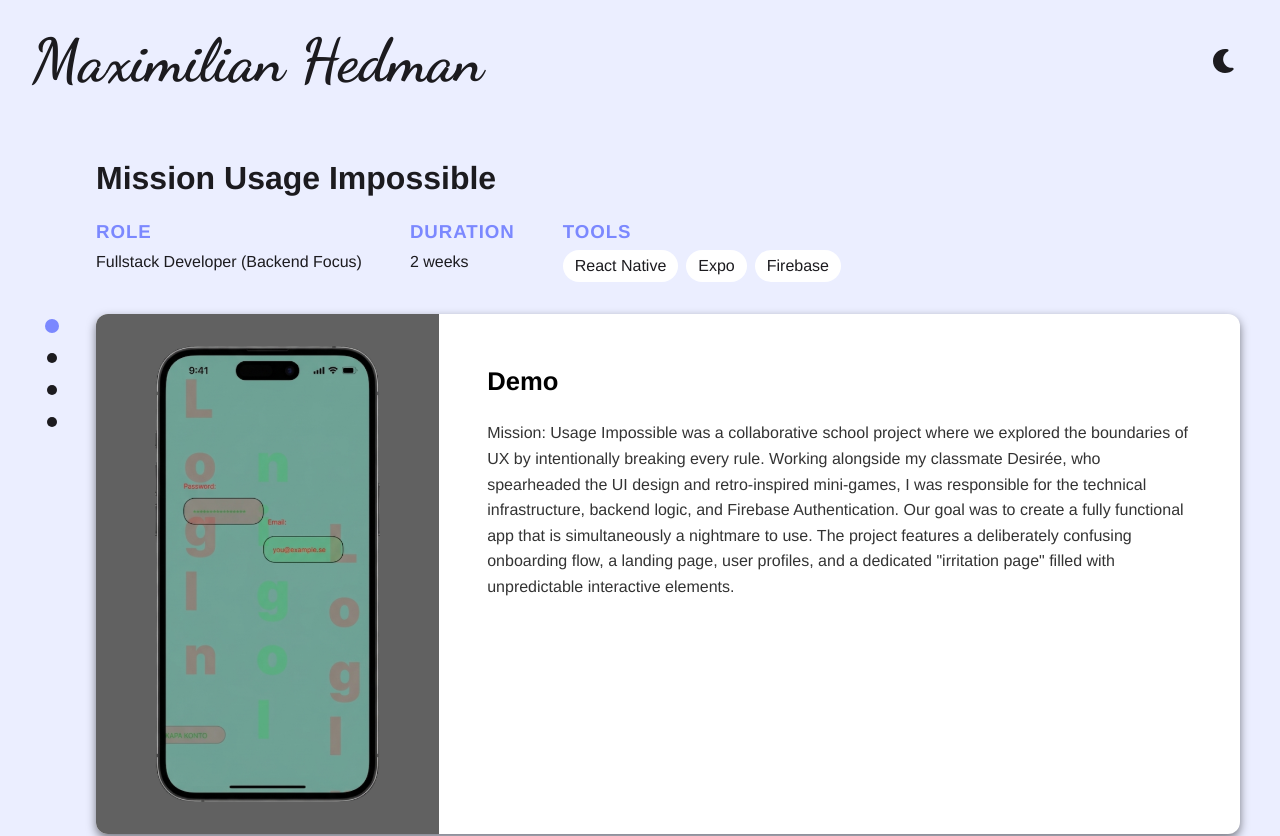
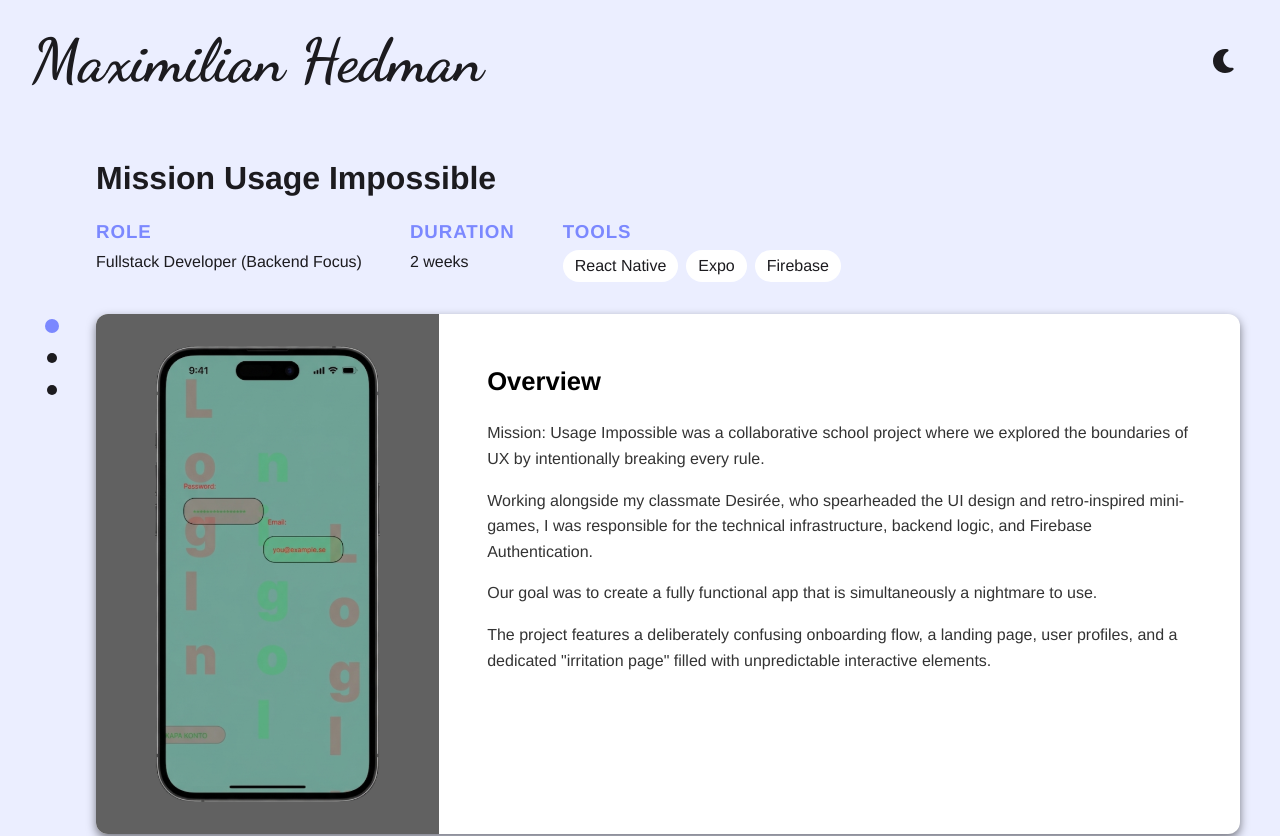
Before and after one commit to Antarcticz/Portfolio, a React (Vite) app: page /project/mission-usage-impossible in a window 1280 px wide. Shown: the top 836 px of the page. Built offline with nearby package versions, Linux system fonts and the light colour scheme.

Commit message:
DONE: Line break for slide description text. ONGOING: Insert Figma prototype in ProjectDetails

```diff
--- a/src/data/projectData.js
+++ b/src/data/projectData.js
@@ -31,13 +31,15 @@
         tools: [`React Native`, `Expo`, `Firebase`],
         imageShowcase: frontend_MUI_Showcase,
         imageDetails: [frontend_MUI_Login, frontend_MUI_Register, frontend_MUI_Flappy, frontend_MUI_Snake, frontend_MUI_XP, frontend_MUI_Pages],
+        figmaEmbed: null,
+        demo: `<Instert demo description here>`,
         link: 'https://mission-usage-impossible.netlify.app/',
-        overview: `Mission: Usage Impossible was a collaborative school project where we explored the boundaries of UX by intentionally breaking every rule. Working alongside my classmate Desirée, who spearheaded the UI design and retro-inspired mini-games, I was responsible for the technical infrastructure, backend logic, and Firebase Authentication. Our goal was to create a fully functional app that is simultaneously a nightmare to use. The project features a deliberately confusing onboarding flow, a landing page, user profiles, and a dedicated "irritation page" filled with unpredictable interactive elements.`,
-        problem: 'oawjeöofja woefj öaowe jöoajweöo jaöoweijfö oaijweöofij aöowejföoai jweöofija öwoeijföoai jweöfoijawöe oijfaöowiejf öoiajweöofija öowiejföoai jweoifjaöwo eijföoaiwjeföoij awöoejf öoaiwjeföoiajweö oifjöaoweijf öoaijweöfoi jaöwoiejföoaijweöofi jaöowiejfö oiajweöofi jaöwoeijföoaiw jeöofijawöoeifj öoaiwjeföo iajweöoifj aöoiwjeföoia jweoifjaö owiejföoaijwe ofijawöoeifj oaijweöf oijawöoefjoij',
-        research: 'oawjeöofja woefj öaowe jöoajweöo jaöoweijfö oaijweöofij aöowejföoai jweöofija öwoeijföoai jweöfoijawöe oijfaöowiejf öoiajweöofija öowiejföoai jweoifjaöwo eijföoaiwjeföoij awöoejf öoaiwjeföoiajweö oifjöaoweijf öoaijweöfoi jaöwoiejföoaijweöofi jaöowiejfö oiajweöofi jaöwoeijföoaiw jeöofijawöoeifj öoaiwjeföo iajweöoifj aöoiwjeföoia jweoifjaö owiejföoaijwe ofijawöoeifj oaijweöf oijawöoefjoij',
-        design: `While the UI was designed to be chaotic-featuring moving buttons, inconsistent contrasts, and Windows 95-inspired frustration. I focused on ensuring the underlying architecture was clean and modular. I implemented Firebase Authentication to handle user sessions amidst the chaos. A key challenge was supporting the "frustrating" logic (like unpredictable interactions) with stable code. While Desirée integrated playful elements like Snake and Flappy Bird clones, I ensured that despite the poor user experience, the app remained technically robust and fully functional.`,
-        outcome: 'oawjeöofja woefj öaowe jöoajweöo jaöoweijfö oaijweöofij aöowejföoai jweöofija öwoeijföoai jweöfoijawöe oijfaöowiejf öoiajweöofija öowiejföoai jweoifjaöwo eijföoaiwjeföoij awöoejf öoaiwjeföoiajweö oifjöaoweijf öoaijweöfoi jaöwoiejföoaijweöofi jaöowiejfö oiajweöofi jaöwoeijföoaiw jeöofijawöoeifj öoaiwjeföo iajweöoifj aöoiwjeföoia jweoifjaö owiejföoaijwe ofijawöoeifj oaijweöf oijawöoefjoij',
-        reflection: `This project was a unique exercise in "reverse-engineering" a good experience. It forced me to think deeply about how essential backend stability is, even when the frontend is intentionally designed to fail the user. Collaborating with Desirée was a fantastic lesson in team synergy. By leaning into our complementary strengths, her creative eye for playful, annoying interactions and my focus on backend logic and state management. We were able to build a project that is both technically organized and gloriously frustrating to navigate.`,
+        overview: `Mission: Usage Impossible was a collaborative school project where we explored the boundaries of UX by intentionally breaking every rule.\n\nWorking alongside my classmate Desirée, who spearheaded the UI design and retro-inspired mini-games, I was responsible for the technical infrastructure, backend logic, and Firebase Authentication.\n\nOur goal was to create a fully functional app that is simultaneously a nightmare to use.\n\nThe project features a deliberately confusing onboarding flow, a landing page, user profiles, and a dedicated "irritation page" filled with unpredictable interactive elements.`,
+        design: `While the UI was designed to be chaotic-featuring moving buttons, inconsistent contrasts, and Windows 95-inspired frustration. I focused on ensuring the underlying architecture was clean and modular.\n\nI implemented Firebase Authentication to handle user sessions amidst the chaos. A key challenge was supporting the "frustrating" logic (like unpredictable interactions) with stable code.\n\nWhile Desirée integrated playful elements like Snake and Flappy Bird clones, I ensured that despite the poor user experience, the app remained technically robust and fully functional.`,
+        reflection: `This project was a unique exercise in "reverse-engineering" a good experience. It forced me to think deeply about how essential backend stability is, even when the frontend is intentionally designed to fail the user.\n\nCollaborating with Desirée was a fantastic lesson in team synergy. By leaning into our complementary strengths, her creative eye for playful, annoying interactions and my focus on backend logic and state management.\n\nWe were able to build a project that is both technically organized and gloriously frustrating to navigate.`,
+        problem: null,
+        research: null,
+        outcome: null,
         workInProgress: bob,
     },
     {
@@ -51,7 +53,9 @@
         tools: null,
         imageShowcase: null,
         imageDetails: null,
+        figmaEmbed: 'https://embed.figma.com/proto/yYdzTYlrWGMftGaBSalEGl/OrganAise--Copy-?node-id=8550-162303&scaling=scale-down&content-scaling=fixed&page-id=8550%3A147259&starting-point-node-id=8550%3A162303&hide-ui=1&embed-host=share',
         link: null,
+        demo: `<Instert demo description here>`,
         overview: 'oawjeöofja woefj öaowe jöoajweöo jaöoweijfö oaijweöofij aöowejföoai jweöofija öwoeijföoai jweöfoijawöe oijfaöowiejf öoiajweöofija öowiejföoai jweoifjaöwo eijföoaiwjeföoij awöoejf öoaiwjeföoiajweö oifjöaoweijf öoaijweöfoi jaöwoiejföoaijweöofi jaöowiejfö oiajweöofi jaöwoeijföoaiw jeöofijawöoeifj öoaiwjeföo iajweöoifj aöoiwjeföoia jweoifjaö owiejföoaijwe ofijawöoeifj oaijweöf oijawöoefjoij',
         problem: 'oawjeöofja woefj öaowe jöoajweöo jaöoweijfö oaijweöofij aöowejföoai jweöofija öwoeijföoai jweöfoijawöe oijfaöowiejf öoiajweöofija öowiejföoai jweoifjaöwo eijföoaiwjeföoij awöoejf öoaiwjeföoiajweö oifjöaoweijf öoaijweöfoi jaöwoiejföoaijweöofi jaöowiejfö oiajweöofi jaöwoeijföoaiw jeöofijawöoeifj öoaiwjeföo iajweöoifj aöoiwjeföoia jweoifjaö owiejföoaijwe ofijawöoeifj oaijweöf oijawöoefjoij',
         research: 'oawjeöofja woefj öaowe jöoajweöo jaöoweijfö oaijweöofij aöowejföoai jweöofija öwoeijföoai jweöfoijawöe oijfaöowiejf öoiajweöofija öowiejföoai jweoifjaöwo eijföoaiwjeföoij awöoejf öoaiwjeföoiajweö oifjöaoweijf öoaijweöfoi jaöwoiejföoaijweöofi jaöowiejfö oiajweöofi jaöwoeijföoaiw jeöofijawöoeifj öoaiwjeföo iajweöoifj aöoiwjeföoia jweoifjaö owiejföoaijwe ofijawöoeifj oaijweöf oijawöoefjoij',
@@ -71,7 +75,9 @@
         tools: null,
         imageShowcase: null,
         imageDetails: null,
+        figmaEmbed: null,
         link: 'https://solenia.maximilian-hedman.workers.dev/',
+        demo: `<Instert demo description here>`,
         overview: 'oawjeöofja woefj öaowe jöoajweöo jaöoweijfö oaijweöofij aöowejföoai jweöofija öwoeijföoai jweöfoijawöe oijfaöowiejf öoiajweöofija öowiejföoai jweoifjaöwo eijföoaiwjeföoij awöoejf öoaiwjeföoiajweö oifjöaoweijf öoaijweöfoi jaöwoiejföoaijweöofi jaöowiejfö oiajweöofi jaöwoeijföoaiw jeöofijawöoeifj öoaiwjeföo iajweöoifj aöoiwjeföoia jweoifjaö owiejföoaijwe ofijawöoeifj oaijweöf oijawöoefjoij',
         problem: 'oawjeöofja woefj öaowe jöoajweöo jaöoweijfö oaijweöofij aöowejföoai jweöofija öwoeijföoai jweöfoijawöe oijfaöowiejf öoiajweöofija öowiejföoai jweoifjaöwo eijföoaiwjeföoij awöoejf öoaiwjeföoiajweö oifjöaoweijf öoaijweöfoi jaöwoiejföoaijweöofi jaöowiejfö oiajweöofi jaöwoeijföoaiw jeöofijawöoeifj öoaiwjeföo iajweöoifj aöoiwjeföoia jweoifjaö owiejföoaijwe ofijawöoeifj oaijweöf oijawöoefjoij',
         research: 'oawjeöofja woefj öaowe jöoajweöo jaöoweijfö oaijweöofij aöowejföoai jweöofija öwoeijföoai jweöfoijawöe oijfaöowiejf öoiajweöofija öowiejföoai jweoifjaöwo eijföoaiwjeföoij awöoejf öoaiwjeföoiajweö oifjöaoweijf öoaijweöfoi jaöwoiejföoaijweöofi jaöowiejfö oiajweöofi jaöwoeijföoaiw jeöofijawöoeifj öoaiwjeföo iajweöoifj aöoiwjeföoia jweoifjaö owiejföoaijwe ofijawöoeifj oaijweöf oijawöoefjoij',
@@ -91,7 +97,9 @@
         tools: null,
         imageShowcase: null,
         imageDetails: null,
+        figmaEmbed: null,
         link: 'https://todo-list.maximilian-hedman.workers.dev/',
+        demo: `<Instert demo description here>`,
         overview: 'oawjeöofja woefj öaowe jöoajweöo jaöoweijfö oaijweöofij aöowejföoai jweöofija öwoeijföoai jweöfoijawöe oijfaöowiejf öoiajweöofija öowiejföoai jweoifjaöwo eijföoaiwjeföoij awöoejf öoaiwjeföoiajweö oifjöaoweijf öoaijweöfoi jaöwoiejföoaijweöofi jaöowiejfö oiajweöofi jaöwoeijföoaiw jeöofijawöoeifj öoaiwjeföo iajweöoifj aöoiwjeföoia jweoifjaö owiejföoaijwe ofijawöoeifj oaijweöf oijawöoefjoij',
         problem: 'oawjeöofja woefj öaowe jöoajweöo jaöoweijfö oaijweöofij aöowejföoai jweöofija öwoeijföoai jweöfoijawöe oijfaöowiejf öoiajweöofija öowiejföoai jweoifjaöwo eijföoaiwjeföoij awöoejf öoaiwjeföoiajweö oifjöaoweijf öoaijweöfoi jaöwoiejföoaijweöofi jaöowiejfö oiajweöofi jaöwoeijföoaiw jeöofijawöoeifj öoaiwjeföo iajweöoifj aöoiwjeföoia jweoifjaö owiejföoaijwe ofijawöoeifj oaijweöf oijawöoefjoij',
         research: 'oawjeöofja woefj öaowe jöoajweöo jaöoweijfö oaijweöofij aöowejföoai jweöofija öwoeijföoai jweöfoijawöe oijfaöowiejf öoiajweöofija öowiejföoai jweoifjaöwo eijföoaiwjeföoij awöoejf öoaiwjeföoiajweö oifjöaoweijf öoaijweöfoi jaöwoiejföoaijweöofi jaöowiejfö oiajweöofi jaöwoeijföoaiw jeöofijawöoeifj öoaiwjeföo iajweöoifj aöoiwjeföoia jweoifjaö owiejföoaijwe ofijawöoeifj oaijweöf oijawöoefjoij',
@@ -111,7 +119,9 @@
         tools: null,
         imageShowcase: figma_NEU_Showcase,
         imageDetails: [figma_NEU_Start, figma_NEU_AI, figma_NEU_Profile, figma_NEU_Mood_Track],
+        figmaEmbed: 'https://embed.figma.com/proto/OnP8ryycodwf2s0Ran2P8g/NEU-DESIGNFILE?node-id=1963-15176&scaling=scale-down&content-scaling=fixed&page-id=1662%3A416&starting-point-node-id=1963%3A15176&hide-ui=1&embed-host=share',
         link: null,
+        demo: `<Instert demo description here>`,
         overview: 'oawjeöofja woefj öaowe jöoajweöo jaöoweijfö oaijweöofij aöowejföoai jweöofija öwoeijföoai jweöfoijawöe oijfaöowiejf öoiajweöofija öowiejföoai jweoifjaöwo eijföoaiwjeföoij awöoejf öoaiwjeföoiajweö oifjöaoweijf öoaijweöfoi jaöwoiejföoaijweöofi jaöowiejfö oiajweöofi jaöwoeijföoaiw jeöofijawöoeifj öoaiwjeföo iajweöoifj aöoiwjeföoia jweoifjaö owiejföoaijwe ofijawöoeifj oaijweöf oijawöoefjoij',
         problem: 'oawjeöofja woefj öaowe jöoajweöo jaöoweijfö oaijweöofij aöowejföoai jweöofija öwoeijföoai jweöfoijawöe oijfaöowiejf öoiajweöofija öowiejföoai jweoifjaöwo eijföoaiwjeföoij awöoejf öoaiwjeföoiajweö oifjöaoweijf öoaijweöfoi jaöwoiejföoaijweöofi jaöowiejfö oiajweöofi jaöwoeijföoaiw jeöofijawöoeifj öoaiwjeföo iajweöoifj aöoiwjeföoia jweoifjaö owiejföoaijwe ofijawöoeifj oaijweöf oijawöoefjoij',
         research: 'oawjeöofja woefj öaowe jöoajweöo jaöoweijfö oaijweöofij aöowejföoai jweöofija öwoeijföoai jweöfoijawöe oijfaöowiejf öoiajweöofija öowiejföoai jweoifjaöwo eijföoaiwjeföoij awöoejf öoaiwjeföoiajweö oifjöaoweijf öoaijweöfoi jaöwoiejföoaijweöofi jaöowiejfö oiajweöofi jaöwoeijföoaiw jeöofijawöoeifj öoaiwjeföo iajweöoifj aöoiwjeföoia jweoifjaö owiejföoaijwe ofijawöoeifj oaijweöf oijawöoefjoij',
@@ -131,7 +141,9 @@
         tools: null,
         imageShowcase: figma_Volontarpoolen_Showcase,
         imageDetails: null,
+        figmaEmbed: 'https://embed.figma.com/proto/BOH4nvtKdnXn2lqB5Fd0uK/Qubic-Agency---LLUH-Voloon%C3%A4rbyron?node-id=1740-15702&scaling=scale-down&content-scaling=fixed&page-id=1654%3A15201&starting-point-node-id=1740%3A15702&hide-ui=1&embed-host=share',
         link: null,
+        demo: `<Instert demo description here>`,
         overview: 'oawjeöofja woefj öaowe jöoajweöo jaöoweijfö oaijweöofij aöowejföoai jweöofija öwoeijföoai jweöfoijawöe oijfaöowiejf öoiajweöofija öowiejföoai jweoifjaöwo eijföoaiwjeföoij awöoejf öoaiwjeföoiajweö oifjöaoweijf öoaijweöfoi jaöwoiejföoaijweöofi jaöowiejfö oiajweöofi jaöwoeijföoaiw jeöofijawöoeifj öoaiwjeföo iajweöoifj aöoiwjeföoia jweoifjaö owiejföoaijwe ofijawöoeifj oaijweöf oijawöoefjoij',
         problem: 'oawjeöofja woefj öaowe jöoajweöo jaöoweijfö oaijweöofij aöowejföoai jweöofija öwoeijföoai jweöfoijawöe oijfaöowiejf öoiajweöofija öowiejföoai jweoifjaöwo eijföoaiwjeföoij awöoejf öoaiwjeföoiajweö oifjöaoweijf öoaijweöfoi jaöwoiejföoaijweöofi jaöowiejfö oiajweöofi jaöwoeijföoaiw jeöofijawöoeifj öoaiwjeföo iajweöoifj aöoiwjeföoia jweoifjaö owiejföoaijwe ofijawöoeifj oaijweöf oijawöoefjoij',
         research: 'oawjeöofja woefj öaowe jöoajweöo jaöoweijfö oaijweöofij aöowejföoai jweöofija öwoeijföoai jweöfoijawöe oijfaöowiejf öoiajweöofija öowiejföoai jweoifjaöwo eijföoaiwjeföoij awöoejf öoaiwjeföoiajweö oifjöaoweijf öoaijweöfoi jaöwoiejföoaijweöofi jaöowiejfö oiajweöofi jaöwoeijföoaiw jeöofijawöoeifj öoaiwjeföo iajweöoifj aöoiwjeföoia jweoifjaö owiejföoaijwe ofijawöoeifj oaijweöf oijawöoefjoij',
@@ -151,7 +163,9 @@
         tools: null,
         imageShowcase: figma_Vanner_Showcase,
         imageDetails: null,
+        figmaEmbed: null,
         link: 'https://www.figma.com/design/Ql9U2CxELqaTBtVrBhOkn4/V%C3%84NNER?node-id=793-5315&t=lXZwuEP3nbLxBmQV-1',
+        demo: null,
         overview: 'oawjeöofja woefj öaowe jöoajweöo jaöoweijfö oaijweöofij aöowejföoai jweöofija öwoeijföoai jweöfoijawöe oijfaöowiejf öoiajweöofija öowiejföoai jweoifjaöwo eijföoaiwjeföoij awöoejf öoaiwjeföoiajweö oifjöaoweijf öoaijweöfoi jaöwoiejföoaijweöofi jaöowiejfö oiajweöofi jaöwoeijföoaiw jeöofijawöoeifj öoaiwjeföo iajweöoifj aöoiwjeföoia jweoifjaö owiejföoaijwe ofijawöoeifj oaijweöf oijawöoefjoij',
         problem: 'oawjeöofja woefj öaowe jöoajweöo jaöoweijfö oaijweöofij aöowejföoai jweöofija öwoeijföoai jweöfoijawöe oijfaöowiejf öoiajweöofija öowiejföoai jweoifjaöwo eijföoaiwjeföoij awöoejf öoaiwjeföoiajweö oifjöaoweijf öoaijweöfoi jaöwoiejföoaijweöofi jaöowiejfö oiajweöofi jaöwoeijföoaiw jeöofijawöoeifj öoaiwjeföo iajweöoifj aöoiwjeföoia jweoifjaö owiejföoaijwe ofijawöoeifj oaijweöf oijawöoefjoij',
         research: 'oawjeöofja woefj öaowe jöoajweöo jaöoweijfö oaijweöofij aöowejföoai jweöofija öwoeijföoai jweöfoijawöe oijfaöowiejf öoiajweöofija öowiejföoai jweoifjaöwo eijföoaiwjeföoij awöoejf öoaiwjeföoiajweö oifjöaoweijf öoaijweöfoi jaöwoiejföoaijweöofi jaöowiejfö oiajweöofi jaöwoeijföoaiw jeöofijawöoeifj öoaiwjeföo iajweöoifj aöoiwjeföoia jweoifjaö owiejföoaijwe ofijawöoeifj oaijweöf oijawöoefjoij',
@@ -171,7 +185,9 @@
         tools: null,
         imageShowcase: null,
         imageDetails: null,
+        figmaEmbed: null,
         link: null,
+        demo: null,
         overview: 'oawjeöofja woefj öaowe jöoajweöo jaöoweijfö oaijweöofij aöowejföoai jweöofija öwoeijföoai jweöfoijawöe oijfaöowiejf öoiajweöofija öowiejföoai jweoifjaöwo eijföoaiwjeföoij awöoejf öoaiwjeföoiajweö oifjöaoweijf öoaijweöfoi jaöwoiejföoaijweöofi jaöowiejfö oiajweöofi jaöwoeijföoaiw jeöofijawöoeifj öoaiwjeföo iajweöoifj aöoiwjeföoia jweoifjaö owiejföoaijwe ofijawöoeifj oaijweöf oijawöoefjoij',
         problem: 'oawjeöofja woefj öaowe jöoajweöo jaöoweijfö oaijweöofij aöowejföoai jweöofija öwoeijföoai jweöfoijawöe oijfaöowiejf öoiajweöofija öowiejföoai jweoifjaöwo eijföoaiwjeföoij awöoejf öoaiwjeföoiajweö oifjöaoweijf öoaijweöfoi jaöwoiejföoaijweöofi jaöowiejfö oiajweöofi jaöwoeijföoaiw jeöofijawöoeifj öoaiwjeföo iajweöoifj aöoiwjeföoia jweoifjaö owiejföoaijwe ofijawöoeifj oaijweöf oijawöoefjoij',
         research: 'oawjeöofja woefj öaowe jöoajweöo jaöoweijfö oaijweöofij aöowejföoai jweöofija öwoeijföoai jweöfoijawöe oijfaöowiejf öoiajweöofija öowiejföoai jweoifjaöwo eijföoaiwjeföoij awöoejf öoaiwjeföoiajweö oifjöaoweijf öoaijweöfoi jaöwoiejföoaijweöofi jaöowiejfö oiajweöofi jaöwoeijföoaiw jeöofijawöoeifj öoaiwjeföo iajweöoifj aöoiwjeföoia jweoifjaö owiejföoaijwe ofijawöoeifj oaijweöf oijawöoefjoij',
@@ -191,7 +207,9 @@
         tools: null,
         imageShowcase: figma_FoodApp_Showcase,
         imageDetails: null,
+        figmaEmbed: null,
         link: 'https://www.figma.com/design/lPkoTKAivjPEvwXcDFtlTn/Food-app?t=tUORXdu73FpuWzSl-1',
+        demo: null,
         overview: 'oawjeöofja woefj öaowe jöoajweöo jaöoweijfö oaijweöofij aöowejföoai jweöofija öwoeijföoai jweöfoijawöe oijfaöowiejf öoiajweöofija öowiejföoai jweoifjaöwo eijföoaiwjeföoij awöoejf öoaiwjeföoiajweö oifjöaoweijf öoaijweöfoi jaöwoiejföoaijweöofi jaöowiejfö oiajweöofi jaöwoeijföoaiw jeöofijawöoeifj öoaiwjeföo iajweöoifj aöoiwjeföoia jweoifjaö owiejföoaijwe ofijawöoeifj oaijweöf oijawöoefjoij',
         problem: 'oawjeöofja woefj öaowe jöoajweöo jaöoweijfö oaijweöofij aöowejföoai jweöofija öwoeijföoai jweöfoijawöe oijfaöowiejf öoiajweöofija öowiejföoai jweoifjaöwo eijföoaiwjeföoij awöoejf öoaiwjeföoiajweö oifjöaoweijf öoaijweöfoi jaöwoiejföoaijweöofi jaöowiejfö oiajweöofi jaöwoeijföoaiw jeöofijawöoeifj öoaiwjeföo iajweöoifj aöoiwjeföoia jweoifjaö owiejföoaijwe ofijawöoeifj oaijweöf oijawöoefjoij',
         research: 'oawjeöofja woefj öaowe jöoajweöo jaöoweijfö oaijweöofij aöowejföoai jweöofija öwoeijföoai jweöfoijawöe oijfaöowiejf öoiajweöofija öowiejföoai jweoifjaöwo eijföoaiwjeföoij awöoejf öoaiwjeföoiajweö oifjöaoweijf öoaijweöfoi jaöwoiejföoaijweöofi jaöowiejfö oiajweöofi jaöwoeijföoaiw jeöofijawöoeifj öoaiwjeföo iajweöoifj aöoiwjeföoia jweoifjaö owiejföoaijwe ofijawöoeifj oaijweöf oijawöoefjoij',
@@ -211,7 +229,9 @@
         tools: [`React Native`, `Typescript`, `Firebase`],
         imageShowcase: figma_DevBnB_Showcase,
         imageDetails: null,
+        figmaEmbed: null,
         link: 'https://www.figma.com/design/sQMMYLChY0uwOk49JafqaZ/Frontend-Project-DevBnB?node-id=0-1&t=tUORXdu73FpuWzSl-1',
+        demo: null,
         overview: 'oawjeöofja woefj öaowe jöoajweöo jaöoweijfö oaijweöofij aöowejföoai jweöofija öwoeijföoai jweöfoijawöe oijfaöowiejf öoiajweöofija öowiejföoai jweoifjaöwo eijföoaiwjeföoij awöoejf öoaiwjeföoiajweö oifjöaoweijf öoaijweöfoi jaöwoiejföoaijweöofi jaöowiejfö oiajweöofi jaöwoeijföoaiw jeöofijawöoeifj öoaiwjeföo iajweöoifj aöoiwjeföoia jweoifjaö owiejföoaijwe ofijawöoeifj oaijweöf oijawöoefjoij',
         problem: 'oawjeöofja woefj öaowe jöoajweöo jaöoweijfö oaijweöofij aöowejföoai jweöofija öwoeijföoai jweöfoijawöe oijfaöowiejf öoiajweöofija öowiejföoai jweoifjaöwo eijföoaiwjeföoij awöoejf öoaiwjeföoiajweö oifjöaoweijf öoaijweöfoi jaöwoiejföoaijweöofi jaöowiejfö oiajweöofi jaöwoeijföoaiw jeöofijawöoeifj öoaiwjeföo iajweöoifj aöoiwjeföoia jweoifjaö owiejföoaijwe ofijawöoeifj oaijweöf oijawöoefjoij',
         research: 'oawjeöofja woefj öaowe jöoajweöo jaöoweijfö oaijweöofij aöowejföoai jweöofija öwoeijföoai jweöfoijawöe oijfaöowiejf öoiajweöofija öowiejföoai jweoifjaöwo eijföoaiwjeföoij awöoejf öoaiwjeföoiajweö oifjöaoweijf öoaijweöfoi jaöwoiejföoaijweöofi jaöowiejfö oiajweöofi jaöwoeijföoaiw jeöofijawöoeifj öoaiwjeföo iajweöoifj aöoiwjeföoia jweoifjaö owiejföoaijwe ofijawöoeifj oaijweöf oijawöoefjoij',
--- a/src/pages/ProjectDetails/ProjectDetails.jsx
+++ b/src/pages/ProjectDetails/ProjectDetails.jsx
@@ -34,7 +34,6 @@
 
     return (
         <main className="details-container slide-mode">
-            {/* The ref is REMOVED from this outer wrapper */}
             <div className="slider-interceptor-area">
                 <header className="details-header">
                     <h1>{project.title}</h1>
@@ -78,26 +77,41 @@
 
                     <div className="main-content-column">
 
-                        {/* The ref is ADDED here, perfectly targeting your red box area */}
                         <div className="active-slide-content" ref={containerRef}>
+
                             <div className={`slide-visuals ${currentSlideData?.images?.length > 1 ? 'multi-image' : ''}`}>
-                                {currentSlideData?.images && currentSlideData.images.length > 0 ? (
+
+                                {currentSlideData?.figmaEmbed ? (
+                                    <iframe
+                                        className="figma-embed-frame"
+                                        src={currentSlideData.figmaEmbed}
+                                        allowFullScreen
+                                        title={`${project.title} Interactive Prototype`}
+                                    />
+
+                                ) : currentSlideData?.images && currentSlideData.images.length > 0 ? (
                                     currentSlideData.images.map((img, idx) => (
                                         <img key={idx} src={img} alt={`${project.title} ${currentSlideData.title} visual ${idx + 1}`} />
                                     ))
+
                                 ) : (
                                     <div className="placeholder">Visual assets coming soon</div>
                                 )}
                             </div>
+
                             <div className="slide-text">
                                 <h2>{currentSlideData?.title}</h2>
-                                <p>{currentSlideData?.content}</p>
+                                {currentSlideData?.content?.split('\n').map((paragraph, index) => (
+                                    paragraph.trim() !== '' && (
+                                        <p key={index}>{paragraph}</p>
+                                    )
+                                ))}
                             </div>
                         </div>
 
                         <div className="bottom-actions">
+                            <BackToProjectsBtn />
                             <ProjectSourceBtn />
-                            <BackToProjectsBtn />
                         </div>
                     </div>
                 </section>
--- a/src/pages/ProjectDetails/ProjectDetails.scss
+++ b/src/pages/ProjectDetails/ProjectDetails.scss
@@ -163,15 +163,26 @@
             }
 
             .slide-visuals {
-                background-color: #616161;
                 display: flex;
                 align-items: center;
                 justify-content: center;
+                width: 100%;
                 padding: 2rem;
-                width: 100%;
+                background-color: #616161;
 
                 @media (min-width: 768px) {
                     width: 30%;
+                }
+
+                .figma-embed-frame {
+                    width: 100%;
+                    height: 600px;
+                    border: none;
+
+                    @media (min-width: 768px) {
+                        height: 100%;
+                        min-height: 650px;
+                    }
                 }
 
                 img {
@@ -188,9 +199,9 @@
 
             .slide-text {
                 padding: 1.5rem;
-                color: #000000;
                 overflow-y: auto;
                 width: 100%;
+                color: #000000;
 
                 @media (min-width: 768px) {
                     flex: 1;
@@ -213,9 +224,15 @@
                     white-space: pre-wrap;
                     color: #333333;
 
+                    margin-bottom: 1rem;
+
                     @media (min-width: 768px) {
                         font-size: 1rem;
                     }
+                }
+
+                p:last-child {
+                    margin-bottom: 0;
                 }
             }
         }
```
Also changed, not shown: src/hooks/useProjectSlides.js (+5 -4 lines).
